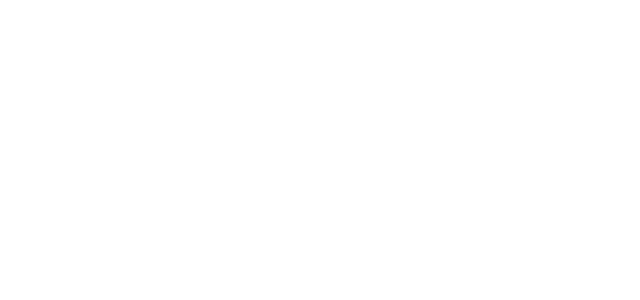
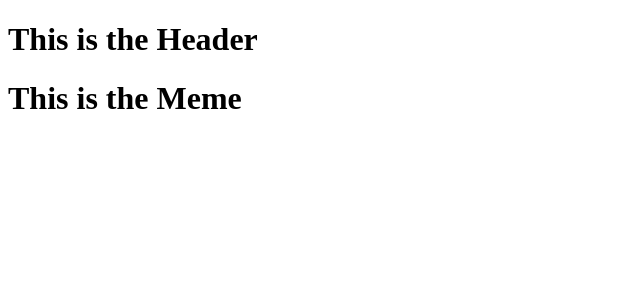
Before and after one commit to meme-list-generator/meme-list-generator, a React (Vite) app in the folder meme-list-generator/: page / in a window 1280 px wide. Shown: the top 300 px of the page, without its empty margins (0-640 px from the left). Built offline with nearby package versions, Linux system fonts and the light colour scheme.

Commit message:
components folder and linked header and meme to App

```diff
--- a/meme-list-generator/src/App.jsx
+++ b/meme-list-generator/src/App.jsx
@@ -1,12 +1,13 @@
 import { useState } from 'react'
-
-import './App.css'
+import Header from './components/Header'
+import Meme from './components/Meme'
 
 function App() {
 
   return (
     <div className="App">
-
+      <Header />
+      <Meme />
     </div>
   )
 }
--- /dev/null
+++ b/meme-list-generator/src/components/Header.jsx
@@ -0,0 +1,8 @@
+import { useState } from "react";
+
+
+export default function Header () {
+    return (
+        <h1>This is the Header</h1>
+    )
+}
--- /dev/null
+++ b/meme-list-generator/src/components/Meme.jsx
@@ -0,0 +1,7 @@
+import { useState } from "react";
+
+export default function Meme() {
+   return (
+        <h1>This is the Meme</h1>
+    )
+}
```
Also changed, not shown: meme-list-generator/src/App.css (deleted).
